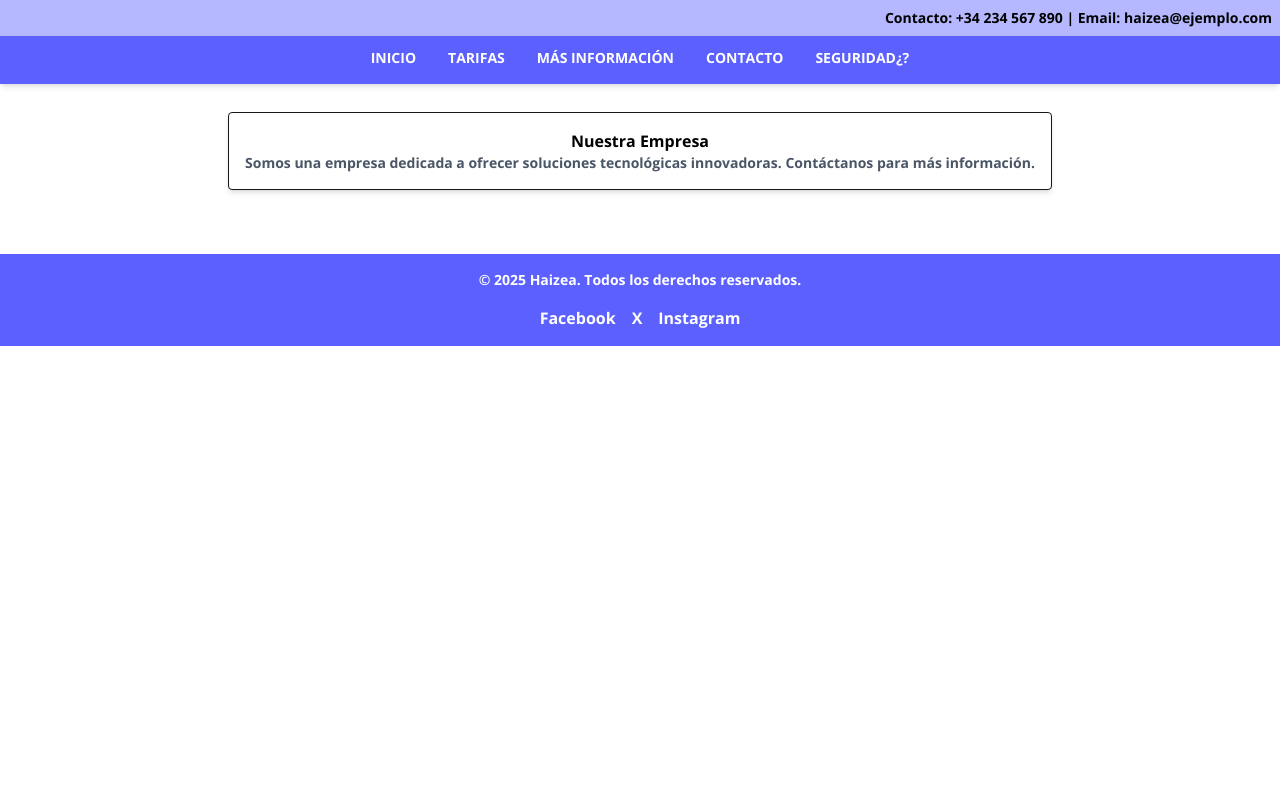
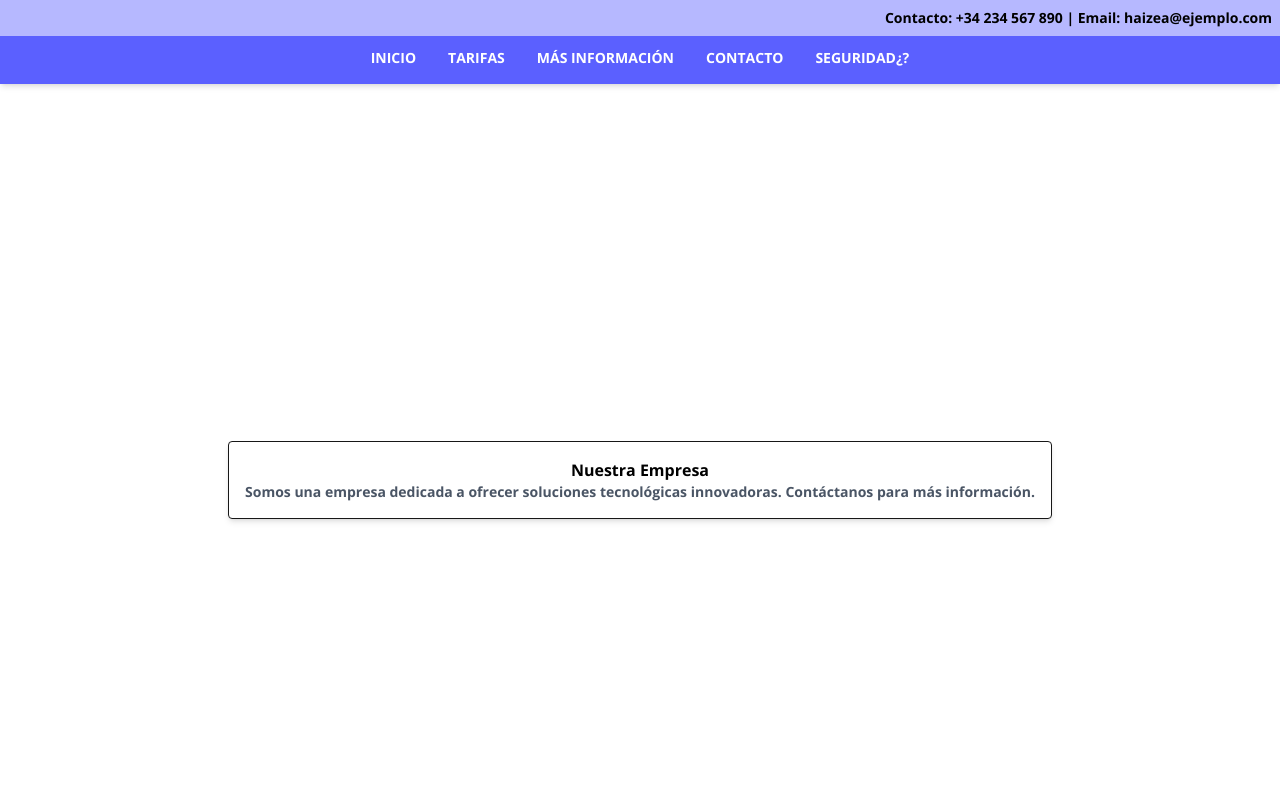
Before and after one commit to haizeagc/PFG_Next, a Next.js app in the folder my-app/: page / in a window 1280 px wide. Shown: the top 800 px of the page. Built offline with nearby package versions, Linux system fonts and the light colour scheme.

Commit message:
Update page.tsx

```diff
--- a/my-app/src/app/page.tsx
+++ b/my-app/src/app/page.tsx
@@ -1,7 +1,7 @@
 export default function Home() {
   return (
-    <div className="flex items-center justify-center p-8">
-      <div className="bg-white text-center p-4 border rounded shadow-md">
+    <div className="flex items-center justify-center p-8 min-h-screen bg-white">
+      <div className="text-center p-4 border rounded shadow-md">
         <h1 className="text-black font-bold">Nuestra Empresa</h1>
         <p className="text-sm text-gray-600">
           Somos una empresa dedicada a ofrecer soluciones tecnológicas innovadoras.
```
